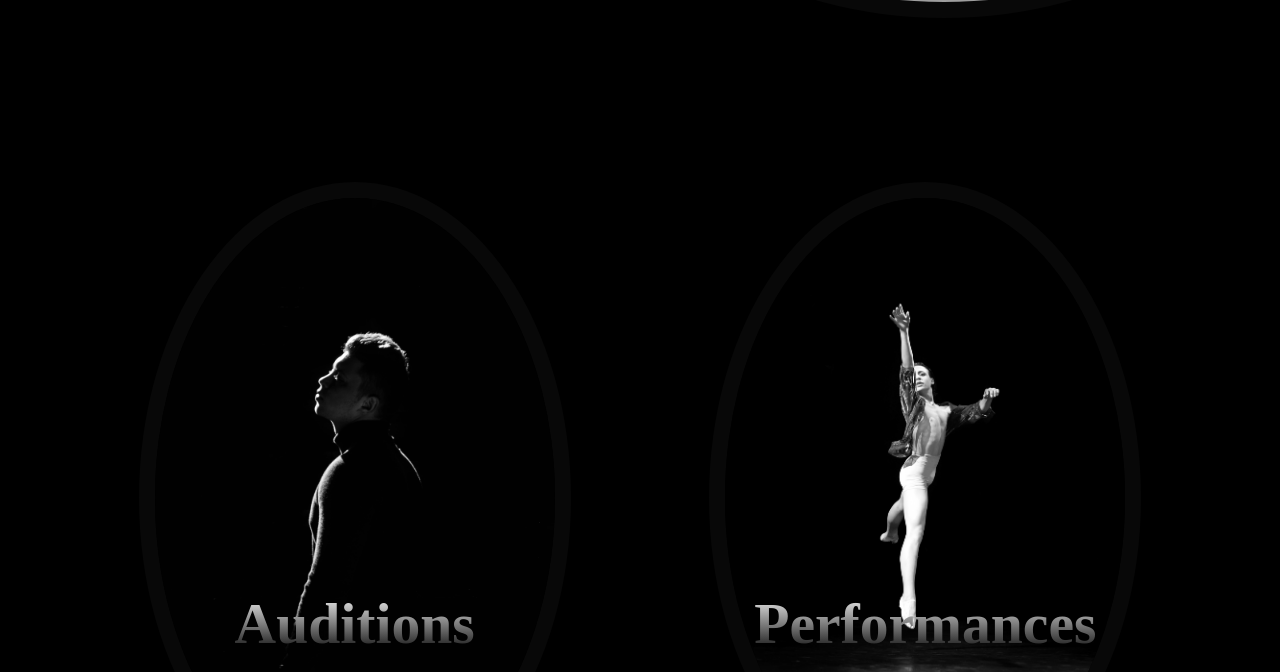
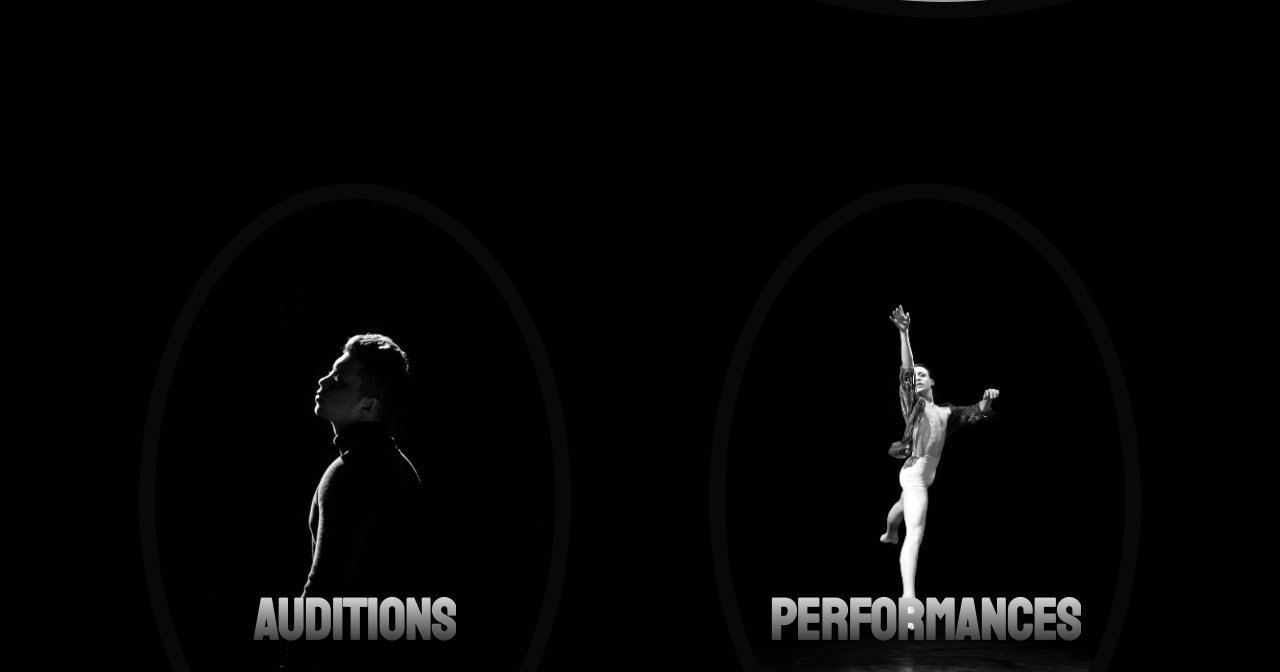
Before and after one commit to Jamalfox85/Dance, a plain HTML site: page index.html in a window 1280 px wide. Shown: the part 625-1297 px from the top of the page. Drawn offline with Linux system fonts and the light colour scheme; grey boxes are pictures that could not be loaded.

Commit message:
update font

```diff
--- a/css/styles.css
+++ b/css/styles.css
@@ -7,6 +7,7 @@
 body {
   background-color: #000;
   overflow-x: hidden;
+  font-family: "Staatliches", cursive;
 }
 
 .navbar {
--- a/index.html
+++ b/index.html
@@ -7,6 +7,7 @@
     <title>Apex Dance Academy</title>
     <link href="css/styles.css" rel="stylesheet">
     <link rel="stylesheet" href="https://use.fontawesome.com/releases/v5.15.1/css/all.css" integrity="sha384-vp86vTRFVJgpjF9jiIGPEEqYqlDwgyBgEF109VFjmqGmIY/Y4HV4d3Gp2irVfcrp" crossorigin="anonymous">
+    <link href="https://fonts.googleapis.com/css2?family=Staatliches&display=swap" rel="stylesheet">
 </head>
 <body>
     <!--NAV SECTION-->
```
